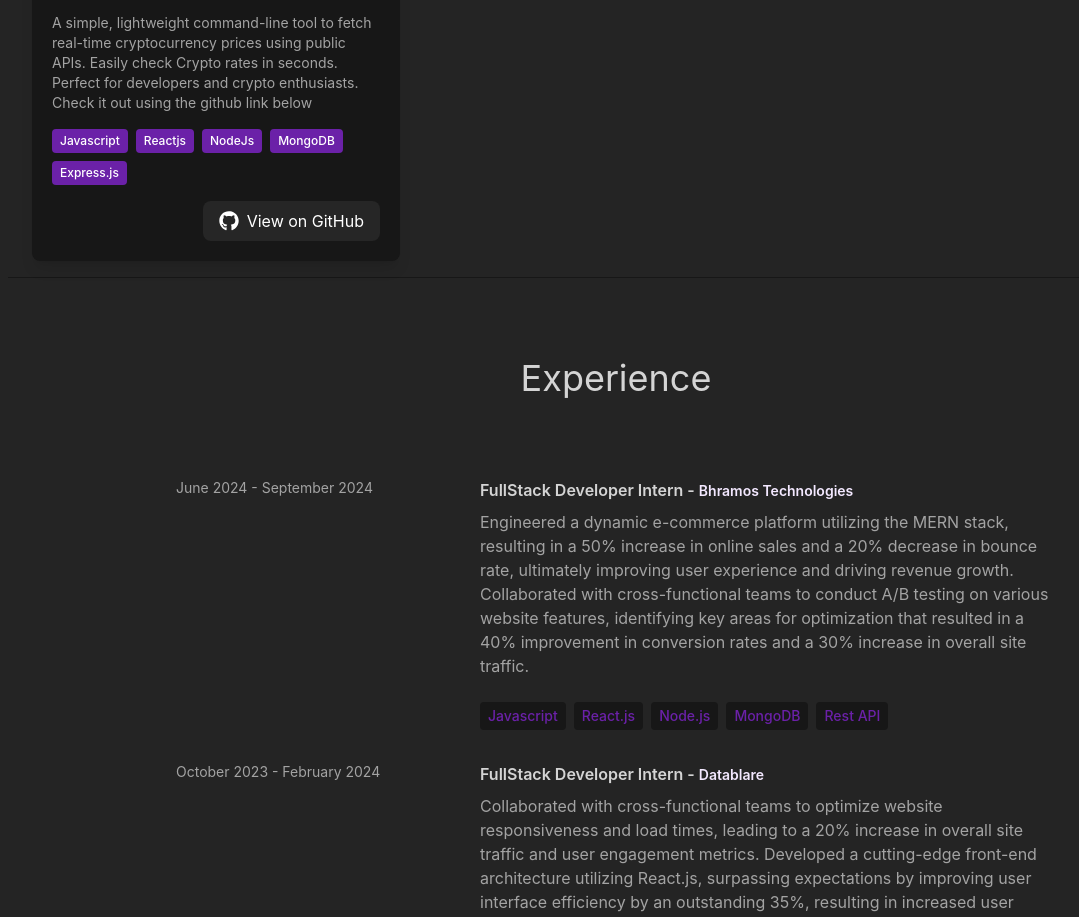
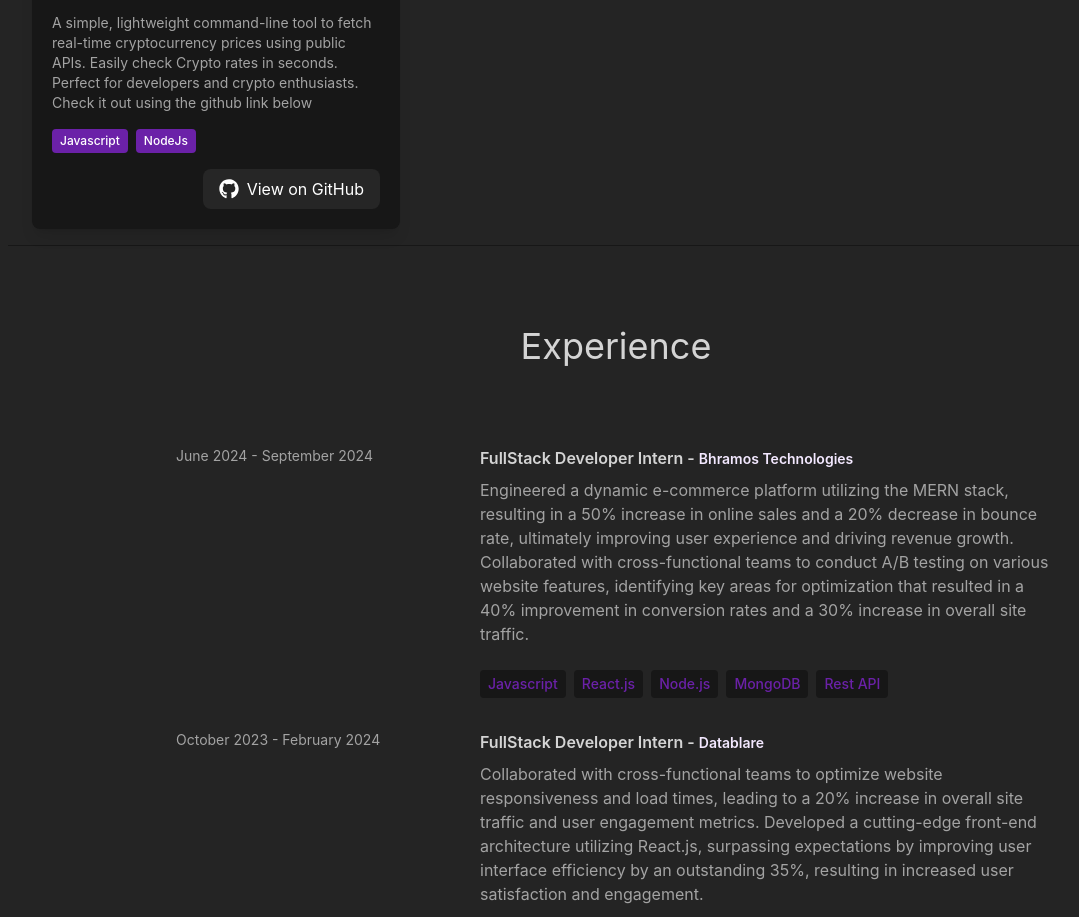
Before and after one commit to unnati06/portfolio, a React (Vite) app in the folder portfolio/: page / in a window 1280 px wide. Shown: the part 1780-2697 px from the top of the page, without its empty margins (24-1103 px from the left). Built offline with nearby package versions, Linux system fonts and the light colour scheme; a web font is replaced by a local one.

Commit message:
new commit

```diff
--- a/portfolio/index.html
+++ b/portfolio/index.html
@@ -2,12 +2,12 @@
 <html lang="en">
   <head>
     <meta charset="UTF-8" />
-    <link rel="icon" type="image/svg+xml" href="/vite.svg" />
+    <link rel="icon" type="image/svg+xml" href="/u.png" />
     <link rel="preconnect" href="https://fonts.googleapis.com">
 <link rel="preconnect" href="https://fonts.gstatic.com" crossorigin>
 <link href="https://fonts.googleapis.com/css2?family=Cormorant+Garamond:ital,wght@0,300;0,400;0,500;0,600;0,700;1,300;1,400;1,500;1,600;1,700&family=Italiana&family=Montserrat:ital,wght@0,100..900;1,100..900&display=swap" rel="stylesheet">
     <meta name="viewport" content="width=device-width, initial-scale=1.0" />
-    <title>Vite + React</title>
+    <title>Unnati's Portfolio</title>
   </head>
   <body>
     <div id="root"></div>
--- a/portfolio/src/constants/index.js
+++ b/portfolio/src/constants/index.js
@@ -57,7 +57,7 @@
     title:"NodeJS CLI for Cryptocurrency Prices",
     image:project4,
     description:"A simple, lightweight command-line tool to fetch real-time cryptocurrency prices using public APIs. Easily check Crypto rates in seconds. Perfect for developers and crypto enthusiasts. Check it out using the github link below",
-    technologies:["Javascript", "Reactjs", "NodeJs", "MongoDB", "Express.js"],
+    technologies:["Javascript", "NodeJs"],
     githubLink:"https://github.com/unnati06/Nodejs-CLI-for-crypto",
   }
 
@@ -65,6 +65,6 @@
 
 export const CONTACT = {
   address: "unnatisrivastava0603@gmail.com",
-  phoneNo: "www.linkedin.com/in/unnatisrivastava",
+  phoneNo: "https://www.linkedin.com/in/unnatisrivastava/",
   email: "https://github.com/unnati06",
 };
```
Also changed, not shown: portfolio/public/logo-port.png (added), portfolio/public/u.png (added).
